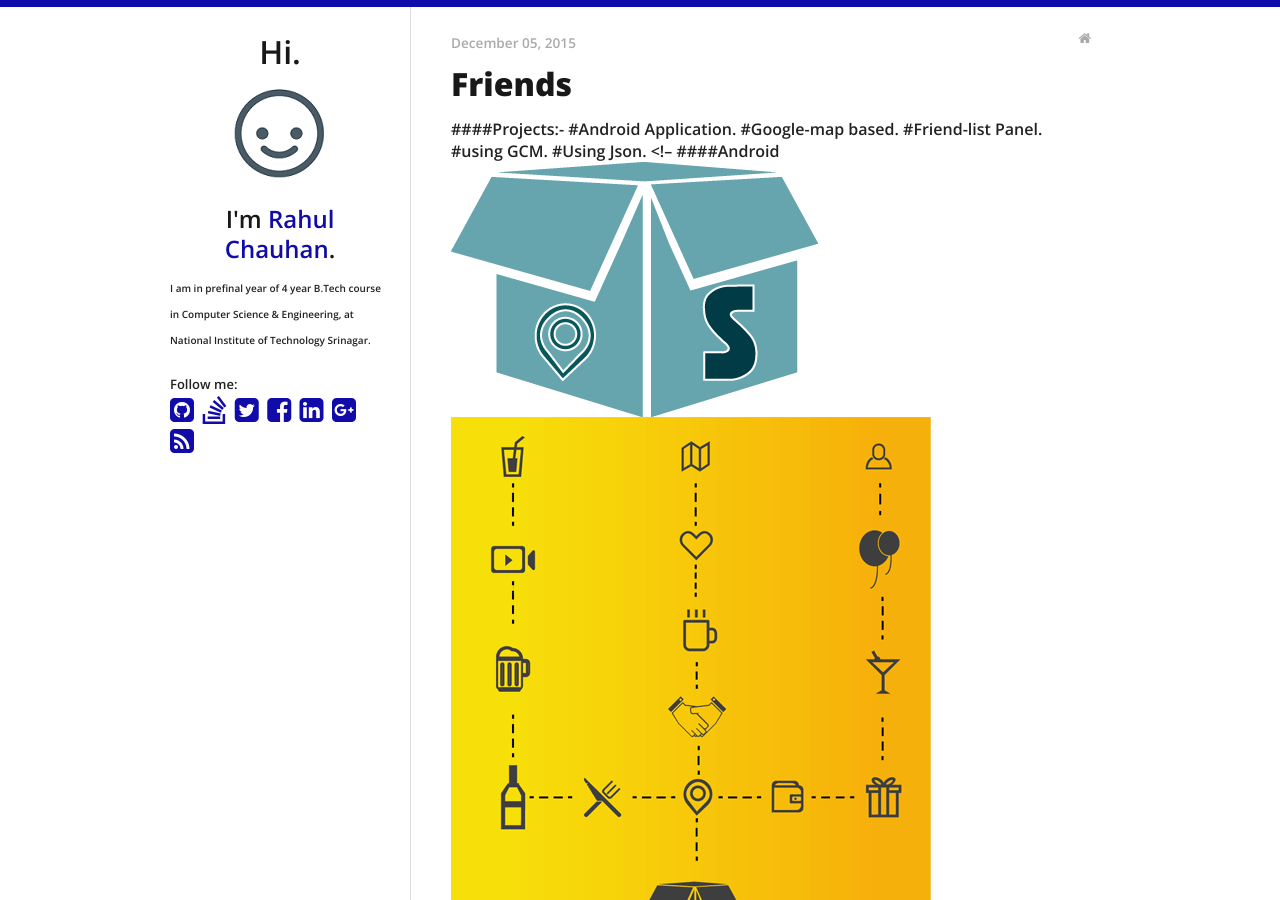
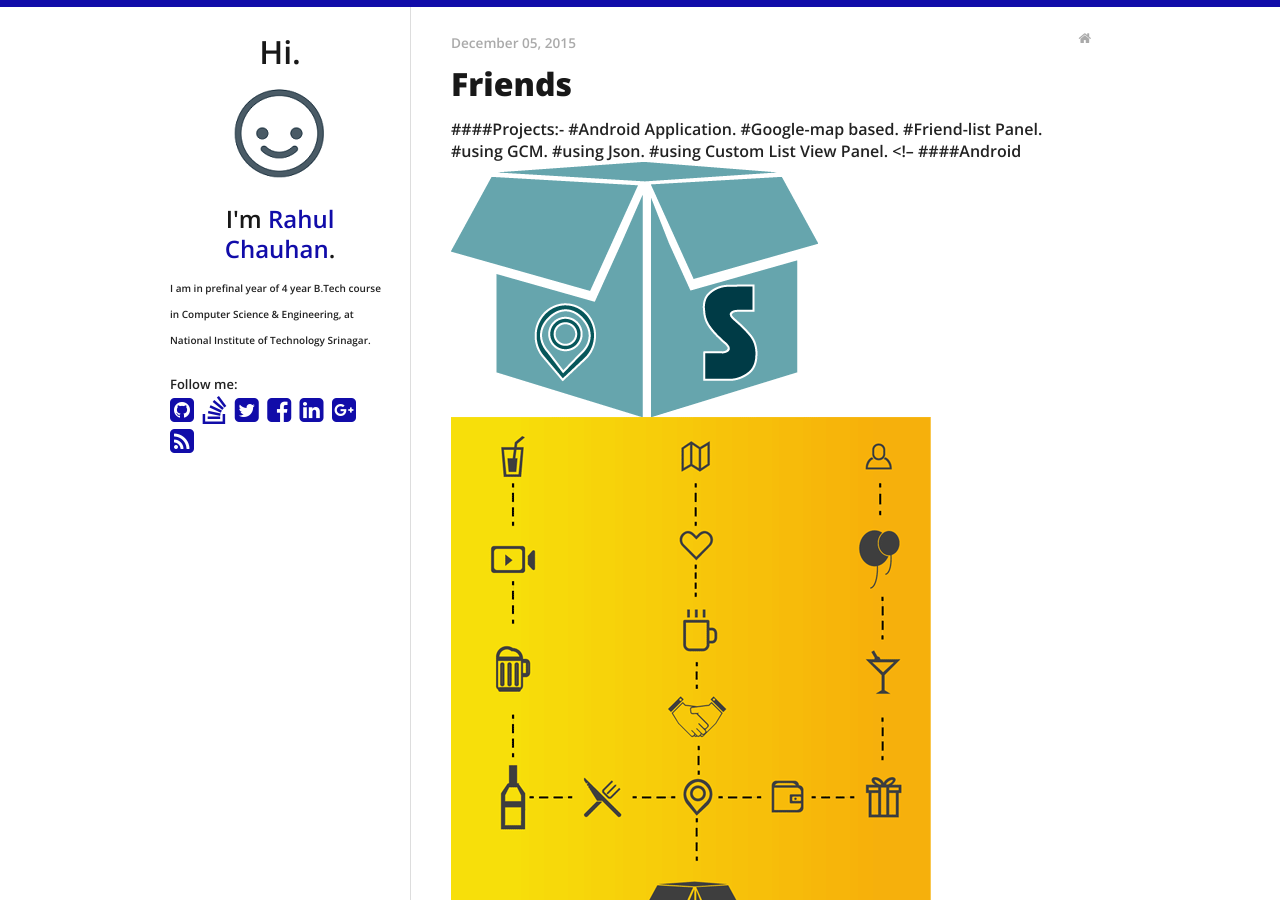
Before and after one commit to rahulworld/rahulworld.github.io, a Jekyll site: the page built from _posts/2015-12-05-Friends.md, in a window 1280 px wide and 900 px high. Built offline with Jekyll 4.4.1, drawn with Linux system fonts in a browser that asks for light colours; nearby versions of some CDN libraries.

Commit message:
Third Post

```diff
--- a/_posts/2015-12-05-Friends.md
+++ b/_posts/2015-12-05-Friends.md
@@ -8,7 +8,8 @@ tags: [meta, web]
 #Google-map based.
 #Friend-list Panel.
 #using GCM.
-#Using Json.
+#using Json.
+#using Custom List View Panel.
 <!-- ####Android
 ![rahulworld](/assets/image/logofeb1.png)
 ![rahulworld](/assets/image/splash2feb.png)
```
